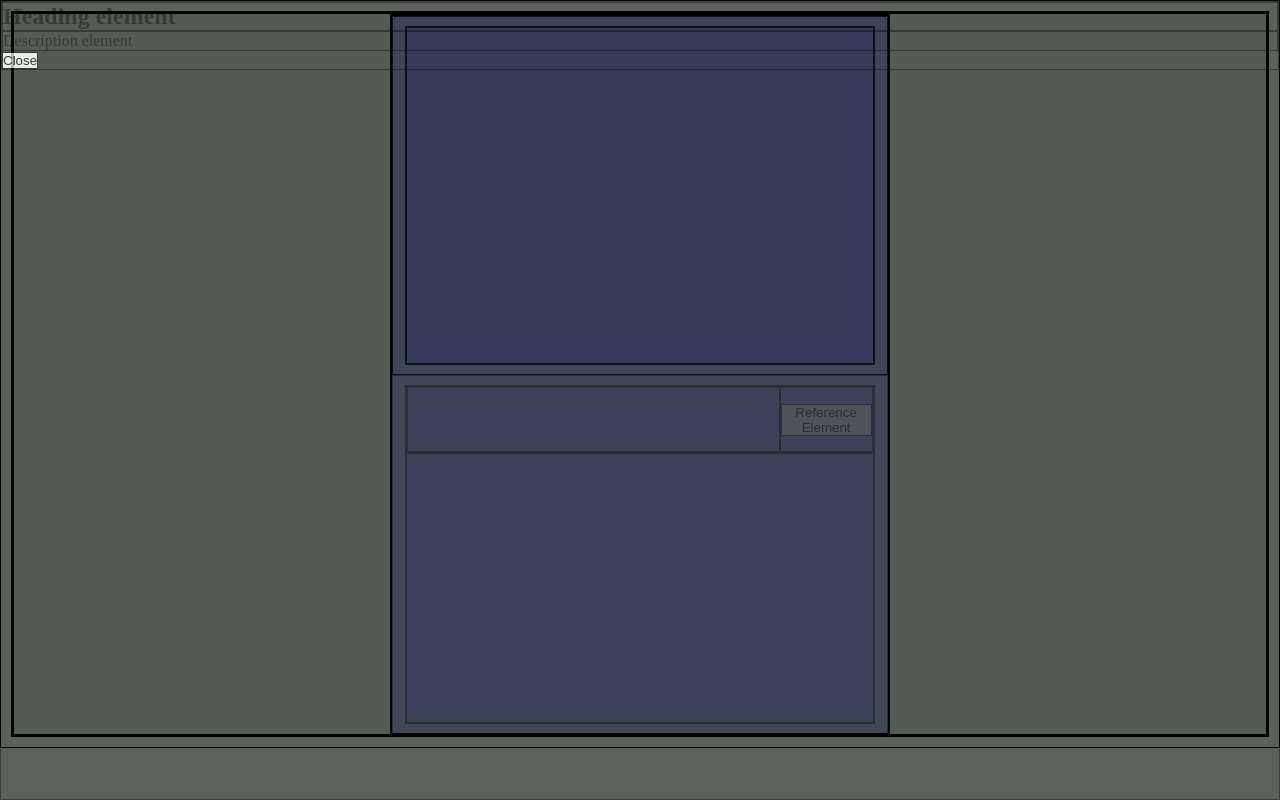
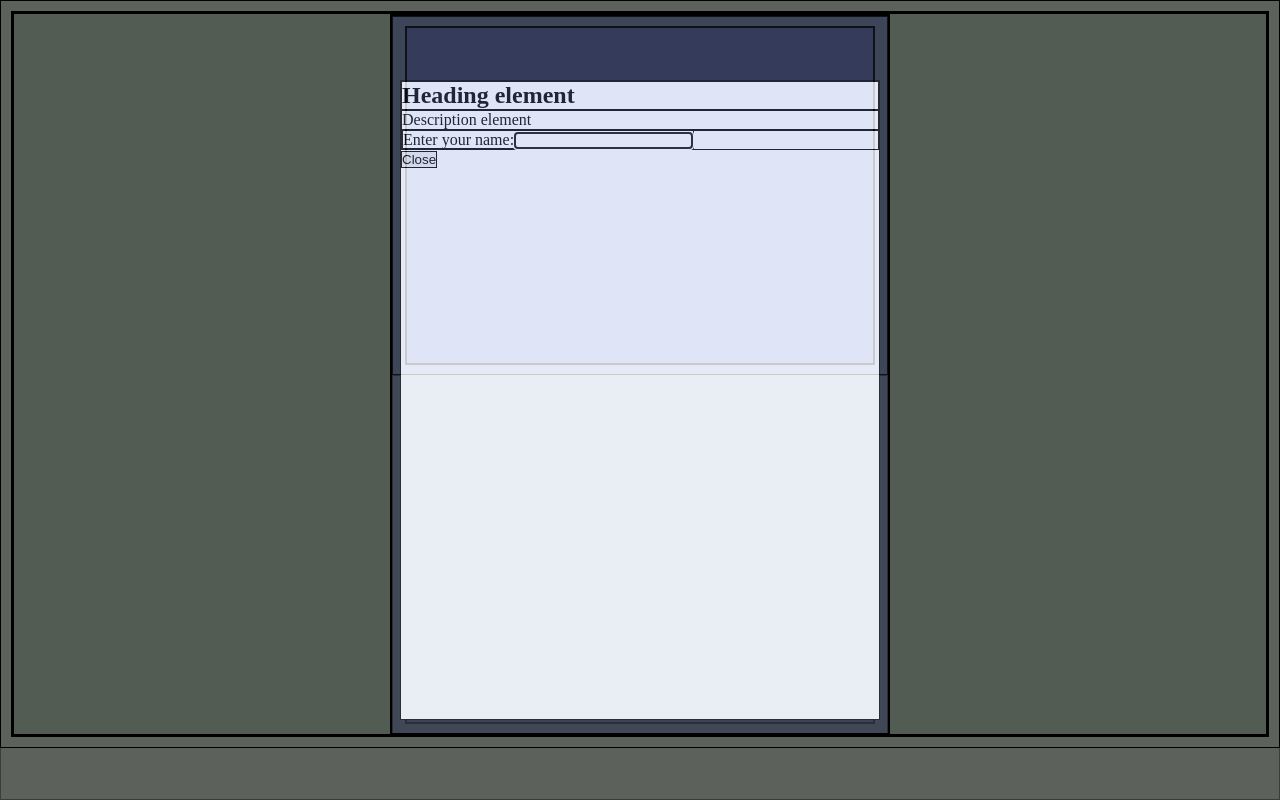
Before and after one commit to tomrosser100/easy-nutrition-calc, a React (Create React App) app in the folder front/: page / in a window 1280 px wide. Both pictures are taken after a click on the button "Reference Element". Built offline with nearby package versions, Linux system fonts and the light colour scheme; the HTML template or start-up script is replaced by a standard one.

Commit message:
positioning popup

```diff
--- a/front/src/Dialog.tsx
+++ b/front/src/Dialog.tsx
@@ -33,27 +33,32 @@ export default () => {
   const descriptionId = useId()
 
   return (
-    <>
+    <div>
       <button ref={refs.setReference} {...getReferenceProps()}>
         Reference Element
       </button>
       {isOpen && (
-        <FloatingOverlay
-          lockScroll
-          style={{ background: 'rgba(0, 0, 0, 0.8)' }}>
+        <FloatingOverlay className='dialog-overlay' lockScroll>
           <FloatingFocusManager context={context}>
             <div
+              className='dialog'
               ref={refs.setFloating}
               aria-labelledby={labelId}
               aria-describedby={descriptionId}
               {...getFloatingProps()}>
               <h2 id={labelId}>Heading element</h2>
               <p id={descriptionId}>Description element</p>
+              <form>
+                <label>
+                  Enter your name:
+                  <input type='text' />
+                </label>
+              </form>
               <button onClick={() => setIsOpen(false)}>Close</button>
             </div>
           </FloatingFocusManager>
         </FloatingOverlay>
       )}
-    </>
+    </div>
   )
 }
--- a/front/src/styles.css
+++ b/front/src/styles.css
@@ -18,6 +18,8 @@ body {
 #app {
   height: 90vh;
   width: 100%;
+  max-width: 500px;
+  min-width: 250px;
   background-color: rgb(0, 0, 255, .1);
   display: grid;
   grid-template-columns: 1fr;
@@ -25,8 +27,6 @@ body {
   grid-template-areas:
     "output"
     "input";
-  max-width: 500px;
-  min-width: 250px;
   margin: auto;
 }
 
@@ -104,3 +104,18 @@ body {
   grid-area: 'input_1b';
   background-color: rgb(0, 0, 255, .1);
 }
+
+.dialog-overlay {
+  background: rgba(0, 0, 0, 0.8);
+  display: grid;
+  place-items: top;
+}
+
+.dialog {
+  background-color: white;
+  height: 80vh;
+  width: 80%;
+  max-width: 480px;
+  min-width: 250px;
+  margin: auto;
+}
```
Also changed, not shown: 2 other files (tests, documents, lock files or other folders).
